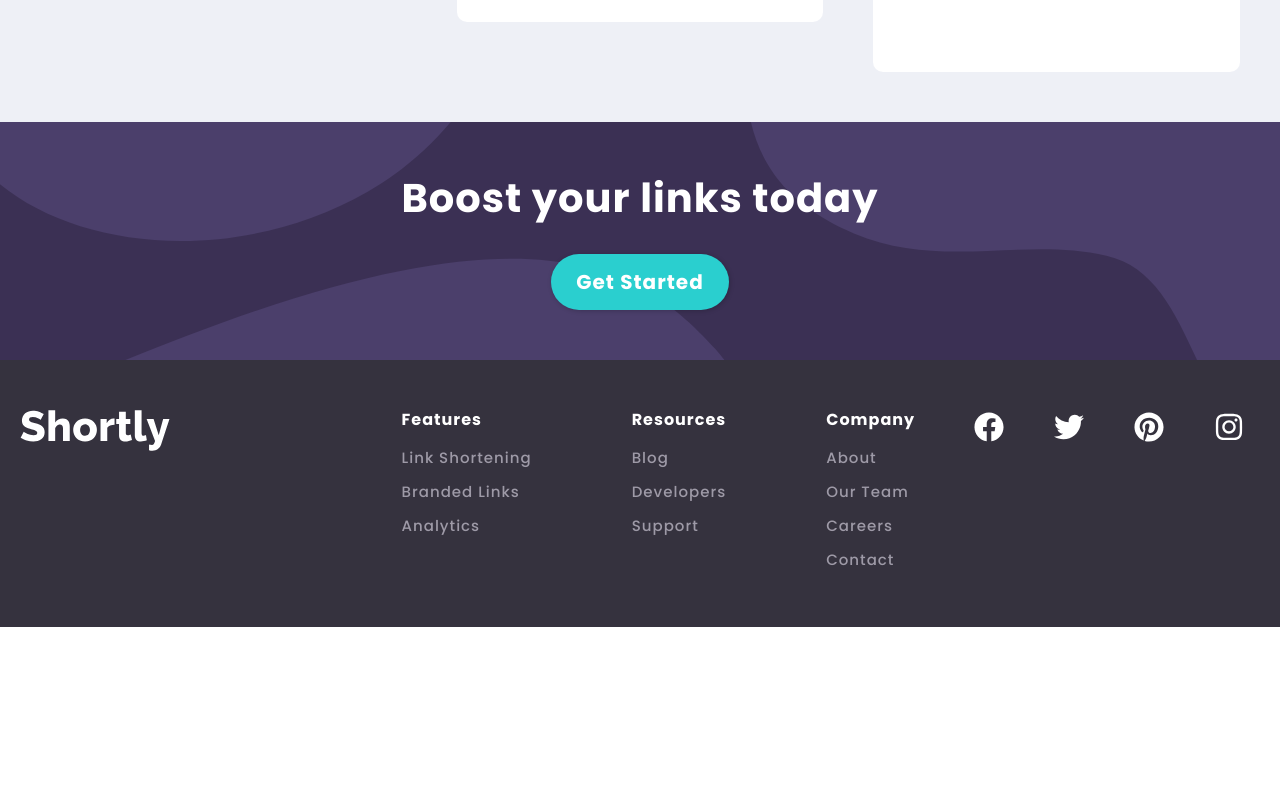
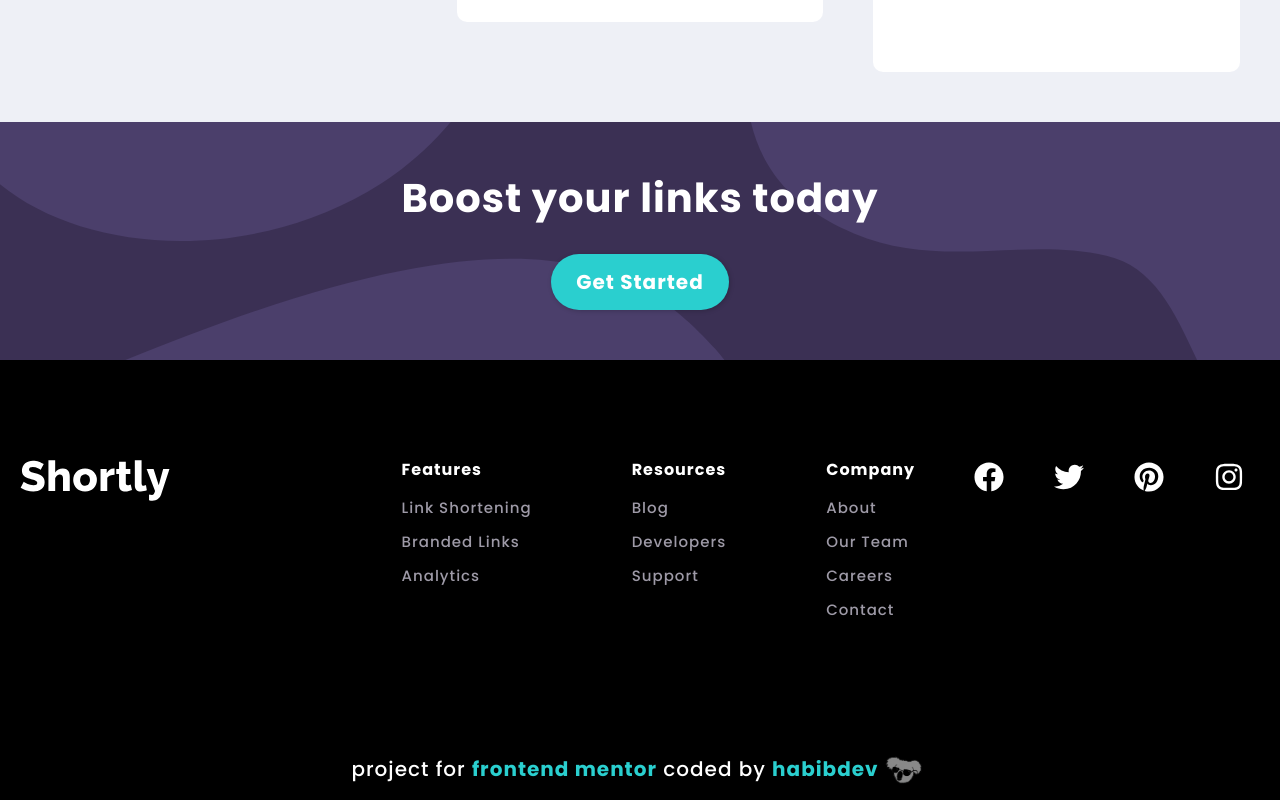
Before and after one commit to freetart/FEM-url-shortening-api, a React (Create React App) app: page / in a window 1280 px wide. Shown: the part 1605-2405 px from the top of the page. Before the commit the page ends 2232 px from the top, so only its background shows below. Built offline with nearby package versions, Linux system fonts and the light colour scheme.

Commit message:
created tag

```diff
--- a/src/App.js
+++ b/src/App.js
@@ -5,6 +5,7 @@ import ShortenLink from "./components/ShortenLink";
 import Statistics from "./components/Statistics";
 import Cta from "./components/Cta";
 import Footer from "./components/Footer";
+import Tag from "./components/Tag";
 
 const App = () => {
   return (
@@ -18,6 +19,7 @@ const App = () => {
         <Cta />
       </main>
       <Footer />
+      <Tag />
     </>
   );
 };
--- a/src/components/Footer.js
+++ b/src/components/Footer.js
@@ -2,18 +2,17 @@ import styled from "styled-components";
 import logoLight from "../assets/logolight.svg";
 import Link from "./styledElements/Link";
 import { FooterHeading } from "./styledElements/Headings";
-import { maxWidthLg, sectionSpacingSm } from "../abstracts/Mixins";
-import { footerLinksData } from "../data";
-import { footerSocialData } from "../data";
+import { maxWidthLg, sectionSpacingMd } from "../abstracts/Mixins";
+import { footerLinksData, footerSocialData } from "../data";
 
 const FooterSection = styled.footer`
-  background-color: var(--black);
+  background-color: #000;
   color: var(--white);
 `;
 
 const Container = styled.div`
   ${maxWidthLg}
-  ${sectionSpacingSm}
+  ${sectionSpacingMd}
   display: grid;
   grid-template-columns: 2fr 3fr 1.5fr;
 
@@ -58,7 +57,7 @@ const Footer = () => {
             <div key={link.id} className="footer-link">
               <FooterHeading>{link.title}</FooterHeading>
               {link.links.map((item, idx) => (
-                <Link footer key={idx}>
+                <Link href="#!" footer key={idx}>
                   {item}
                 </Link>
               ))}
--- /dev/null
+++ b/src/components/Tag.js
@@ -0,0 +1,61 @@
+import styled from "styled-components";
+import { flexCenter, textStyles, headingStyles } from "../abstracts/Mixins";
+import logo from "../assets/logo/habibdevgif.gif";
+
+const Footer = styled.footer`
+  ${flexCenter};
+  flex-wrap: wrap;
+  padding: 2rem 2rem 1rem 2rem;
+  background-color: #000;
+
+  .tag-heading {
+    ${textStyles};
+    font-size: var(--xs);
+    color: var(--white);
+    text-align: center;
+  }
+
+  .tag-link {
+    ${headingStyles};
+    color: var(--teal);
+
+    &:hover,
+    &:focus {
+      text-decoration: underline;
+    }
+  }
+
+  .tag-logo {
+    width: 5rem;
+  }
+`;
+
+const Tag = () => {
+  return (
+    <Footer>
+      <h3 className="tag-heading">
+        project for{" "}
+        <a
+          href="https://www.frontendmentor.io/challenges/url-shortening-api-landing-page-2ce3ob-G"
+          target="_blank"
+          rel="noreferrer"
+          className="tag-link"
+        >
+          frontend mentor
+        </a>{" "}
+        coded by{" "}
+        <a
+          href="https://github.com/habibdev96"
+          target="_blank"
+          rel="noreferrer"
+          className="tag-link"
+        >
+          habibdev{" "}
+        </a>
+      </h3>
+      <img src={logo} alt="logo" className="tag-logo" />
+    </Footer>
+  );
+};
+
+export default Tag;
```
Also changed, not shown: src/assets/logo/habibdevgif.gif (added).
